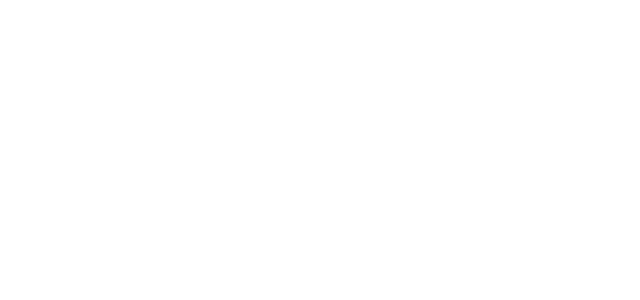
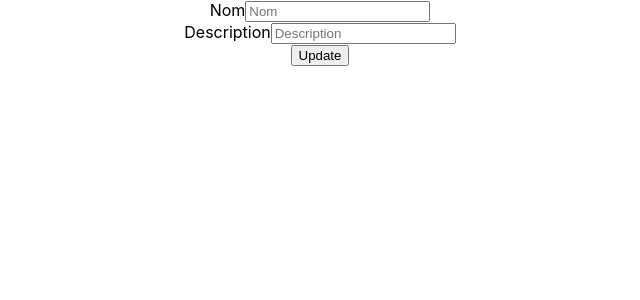
Before and after one commit to MaximeMeh/cybersite, a React (Create React App) app in the folder frontend/cyberfront/: page /edit/1 in a window 1280 px wide. Before the commit this address had no page. Shown: the top 300 px of the page, without its empty margins (320-960 px from the left). Built offline with nearby package versions, Linux system fonts and the light colour scheme; no server answers.

Commit message:
working model edit

```diff
--- a/frontend/cyberfront/src/App.js
+++ b/frontend/cyberfront/src/App.js
@@ -1,6 +1,8 @@
 import './App.css';
 import LoginPage from './components/login-page/LoginPage';
 import ModelPageList from './components/modelPage/ModelPageList';
+import AddModel from './components/modelPage/AddModel';
+import EditModel from './components/modelPage/EditModel';
 
 import { Routes, Route } from "react-router-dom";
 
@@ -10,6 +12,8 @@
       <Routes>
         <Route path="/" element={<LoginPage/>} />
         <Route path="/modele" element={<ModelPageList />} />
+        <Route path="/add" element={<AddModel />} />
+        <Route path="/edit/:id" element={<EditModel />} />
       </Routes>
 
     </div>
--- a/frontend/cyberfront/src/components/modelPage/AddModel.js
+++ b/frontend/cyberfront/src/components/modelPage/AddModel.js
@@ -1,26 +1,26 @@
 import { useState } from 'react'
 import axios from "axios";
-import { useHistory } from 'react-router-dom';
+import { useNavigate } from 'react-router-dom';
 
 const AddModel = () => {
     const [name, setName] = useState('');
     const [desc, setDesc] = useState('');
-    const history = useHistory();
+    const history = useNavigate();
 
     const saveModel = async (e) => {
         e.preventDefault();
-        await axios.post('http://localhost:5000/products',{
-            name: name,
-            desc: desc
+        await axios.post(process.env.REACT_APP_URL_MODELS,{
+            nom: name,
+            description: desc
         });
-        history.push("/");
+        history("/modele");
     }
 
     return (
         <div>
             <form onSubmit={ saveModel }>
                 <div className="field">
-                    <label className="label">Title</label>
+                    <label className="label">Nom</label>
                     <input
                         className="input"
                         type="text"
@@ -31,7 +31,7 @@
                 </div>
 
                 <div className="field">
-                    <label className="label">Price</label>
+                    <label className="label">Description</label>
                     <input
                         className="input"
                         type="text"
--- a/frontend/cyberfront/src/components/modelPage/EditModel.js
+++ b/frontend/cyberfront/src/components/modelPage/EditModel.js
@@ -1,20 +1,20 @@
 import { useState, useEffect } from 'react'
 import axios from "axios";
-import { useHistory, useParams } from 'react-router-dom';
+import { useNavigate, useParams } from 'react-router-dom';
 
 const EditModel = () => {
     const [name, setName] = useState('');
     const [desc, setDesc] = useState('');
-    const history = useHistory();
+    const history = useNavigate();
     const { id } = useParams();
 
     const updateProduct = async (e) => {
         e.preventDefault();
         await axios.patch(process.env.REACT_APP_URL_MODELS+`/${id}`,{
-            name: name,
-            desc: desc
+            nom: name,
+            description: desc
         });
-        history.push("/");
+        history("/modele");
     }
 
     useEffect(() => {
@@ -23,7 +23,7 @@
 
     const getModelById = async () => {
         const response = await axios.get(process.env.REACT_APP_URL_MODELS+`/${id}`);
-        setName(response.data.name);
+        setName(response.data.nom);
         setDesc(response.data.description);
     }
 
@@ -31,18 +31,18 @@
         <div>
             <form onSubmit={ updateProduct }>
                 <div className="field">
-                    <label className="label">Title</label>
+                    <label className="label">Nom</label>
                     <input
                         className="input"
                         type="text"
-                        placeholder="Title"
+                        placeholder="Nom"
                         value={ name }
                         onChange={ (e) => setName(e.target.value) }
                     />
                 </div>
 
                 <div className="field">
-                    <label className="label">Price</label>
+                    <label className="label">Description</label>
                     <input
                         className="input"
                         type="text"
```
Also changed, not shown: frontend/cyberfront/src/localJson/models.json (+3 -5 lines).
